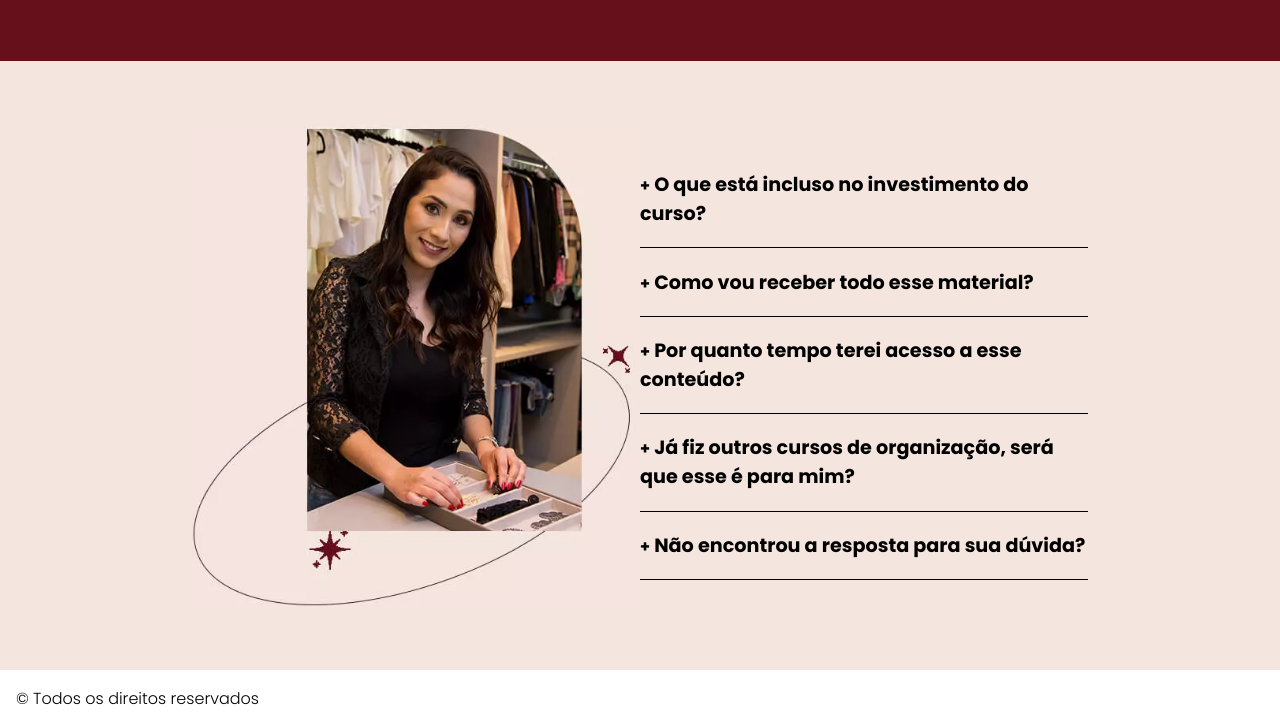
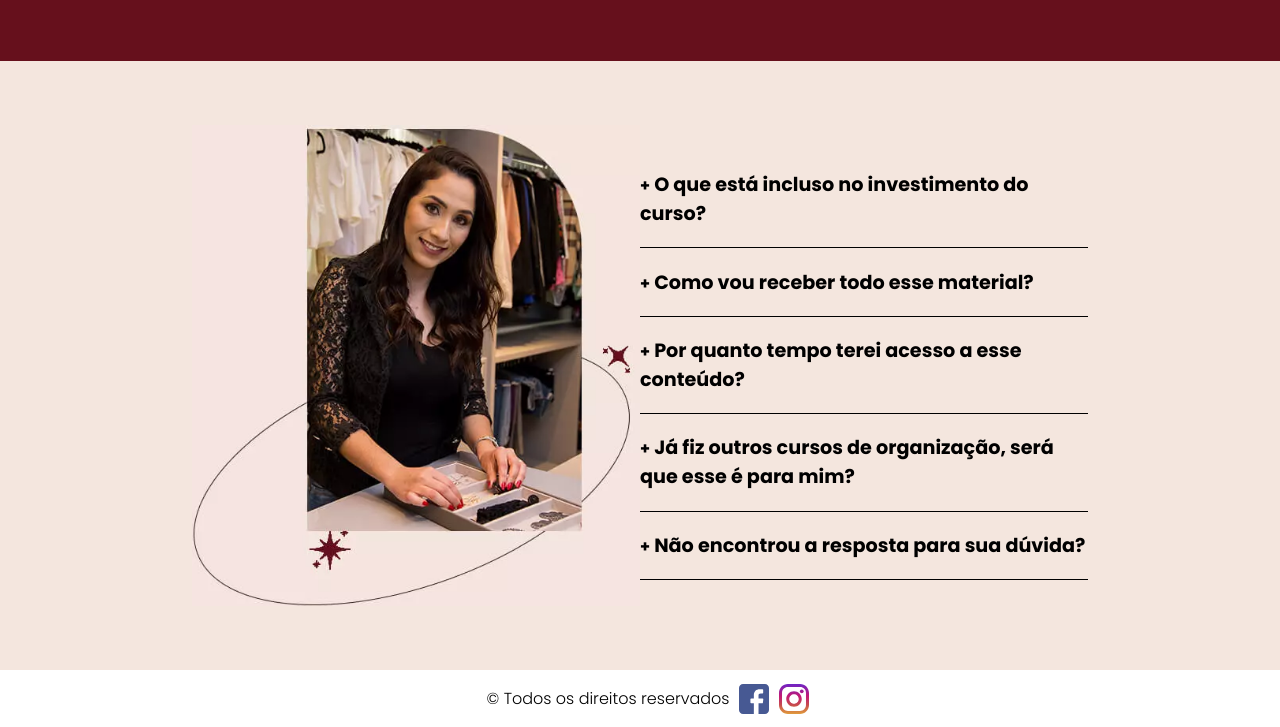
Before and after one commit to junioralvesbr/curso-leticiamartins, a plain HTML site: page index.html in a window 1280 px wide. Shown: the part 9910-10637 px from the top of the page. Drawn offline with nearby package versions, Linux system fonts and the light colour scheme.

Commit message:
add social link

```diff
--- a/css/main-2.css
+++ b/css/main-2.css
@@ -654,7 +654,14 @@ footer p a {
   display: flex;
   -webkit-box-pack: justify;
   -ms-flex-pack: justify;
-  justify-content: space-between;
+  justify-content: center;
+  align-items: center;
+}
+
+.f-i>.social-link {
+  width: 30px;
+  margin-left: 10px;
+
 }
 
 .desktop-none {
--- a/index.html
+++ b/index.html
@@ -885,9 +885,14 @@
         © Todos os direitos reservados
       </p>
 
-    </div>
-    <div class="f-i">
-
+      <a href="https://www.facebook.com/leticiamartinsorganizer" class="social-link" rel="noopener noreferrer"
+        target="_blank">
+        <img src="./image/facebook.svg" alt="link do facebook">
+      </a>
+      <a href="https://www.instagram.com/leticiamartins.organizer/" class="social-link" rel="noopener noreferrer"
+        target="_blank">
+        <img src="./image/instagram.svg" alt="link do instagram">
+      </a>
     </div>
   </footer>
 
```
Also changed, not shown: image/facebook.svg (added), image/instagram.svg (added).
